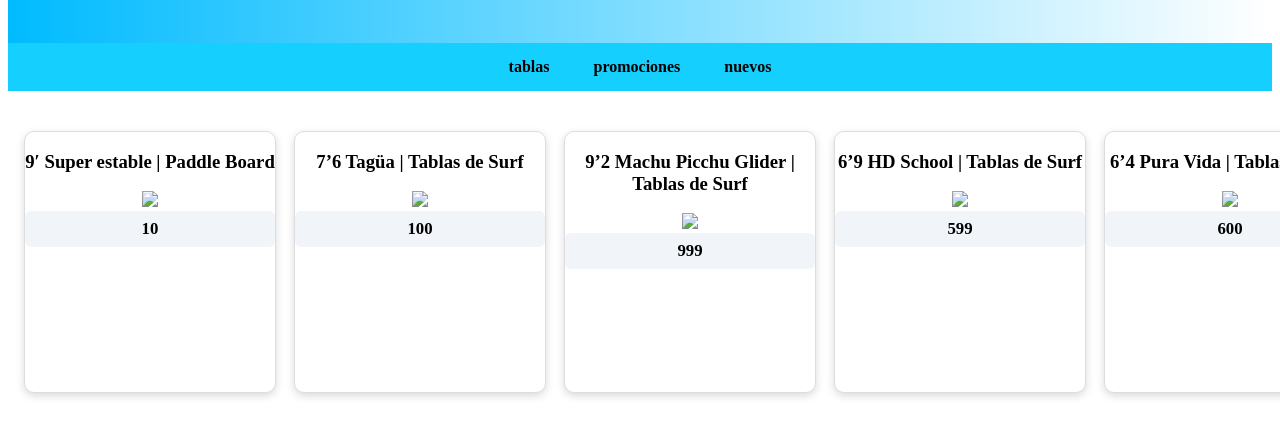
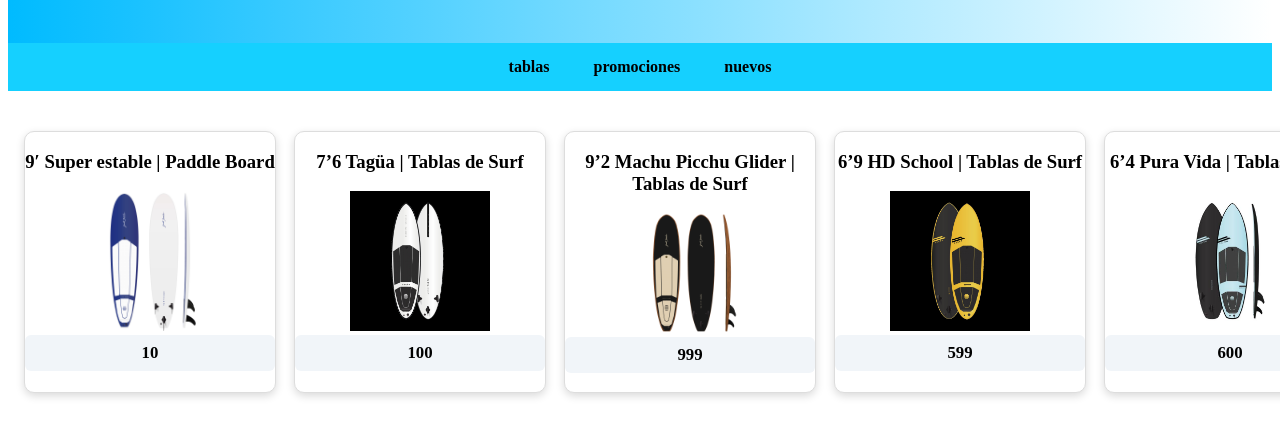
Before and after one commit to victorarribasplata4-cloud/trabajo, a plain HTML site: page index.html in a window 1280 px wide. Shown: the part 139-576 px from the top of the page. Drawn offline with Linux system fonts and the light colour scheme.

Commit message:
Update index.html

```diff
--- a/index.html
+++ b/index.html
@@ -31,38 +31,38 @@
     <div class="catalogo">
         <div class="tarjeta">
              <h3>9′ Super estable | Paddle Board</h3>
-             <img src="imagen/tabla.jpg" width="140" >
+             <img src="tabla.jpg" width="140" >
              <a href="#" class="btn-precio"> 10</a>
 
         </div>
     <div class="tarjeta">
         <h3>7’6 Tagüa | Tablas de Surf</h3>
-        <img src="imagen/tabl.jpg" width="140" >
+        <img src="tabl.jpg" width="140" >
         <a href="#" class="btn-precio"> 100</a>
     </div>
     <div class="tarjeta">
         <h3>9’2 Machu Picchu Glider | Tablas de Surf</h3>
-        <img src="imagen/tab.jpg" width="120" >
+        <img src="tab.jpg" width="120" >
         <a href="#" class="btn-precio"> 999</a>
     </div>
     <div class="tarjeta">
         <h3>6’9 HD School | Tablas de Surf</h3>
-        <img src="imagen/ta.jpg" width="140">
+        <img src="ta.jpg" width="140">
         <a href="#" class="btn-precio"> 599</a>
     </div>
     <div class="tarjeta">
         <h3>6’4 Pura Vida | Tablas de Surf</h3>
-        <img src="imagen/t.jpg" width="140">
+        <img src="t.jpg" width="140">
         <a href="#" class="btn-precio"> 600</a>
     </div>
     <div class="tarjeta">
         <h3>9’6 Cuzco Express | Tablas de Surf</h3>
-        <img src="imagen/agua.jpg"  width="120">
+        <img src="agua.jpg"  width="120">
         <a href="#" class="btn-precio"> 850</a>
     </div >
     <div class="tarjeta">
         <h3>7’6 Tagüa | Tablas de Surf</h3>
-        <img src="imagen/agu.jpg"  width="140">
+        <img src="agu.jpg"  width="140">
         <a href="#" class="btn-precio"> 1000</a>
     </div>
     </div>
```
